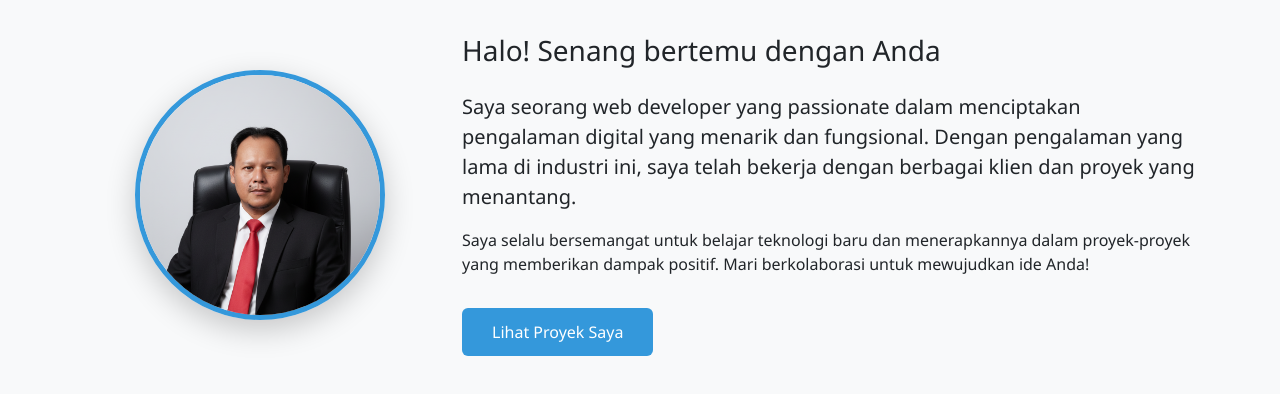
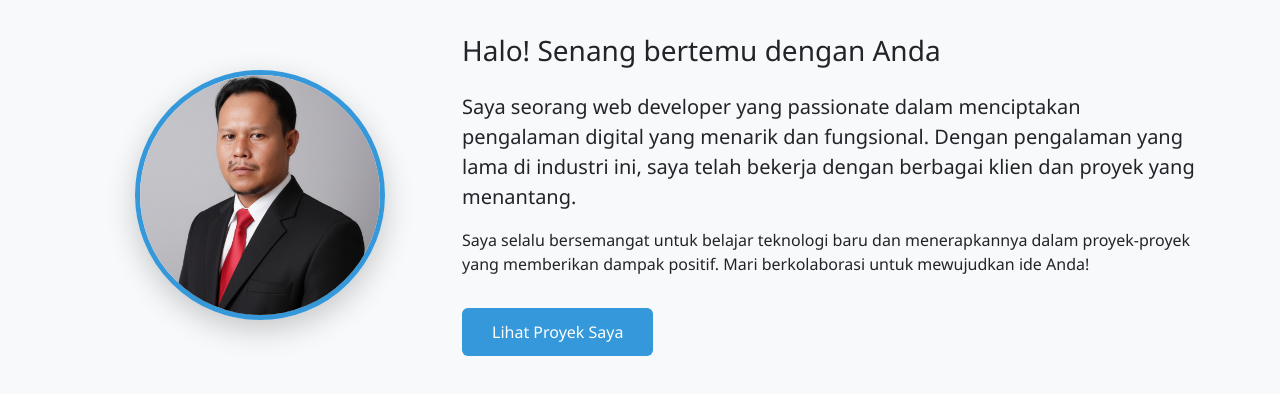
Before and after one commit to sigitsuhardiono/sigitsuhardiono.github.io, a plain HTML site: page index.html in a window 1280 px wide. Shown: the part 652-1046 px from the top of the page. Drawn offline with nearby package versions, Linux system fonts and the light colour scheme.

Commit message:
Update index.html

```diff
--- a/index.html
+++ b/index.html
@@ -511,7 +511,7 @@
             </div>
             <div class="row align-items-center">
                 <div class="col-lg-4 text-center mb-4 mb-lg-0">
-                    <img src="foto.png" alt="Profile" class="profile-img">
+                    <img src="foto2.png" alt="Profile" class="profile-img">
                 </div>
                 <div class="col-lg-8">
                     <h3 class="mb-4">Halo! Senang bertemu dengan Anda</h3>
```
